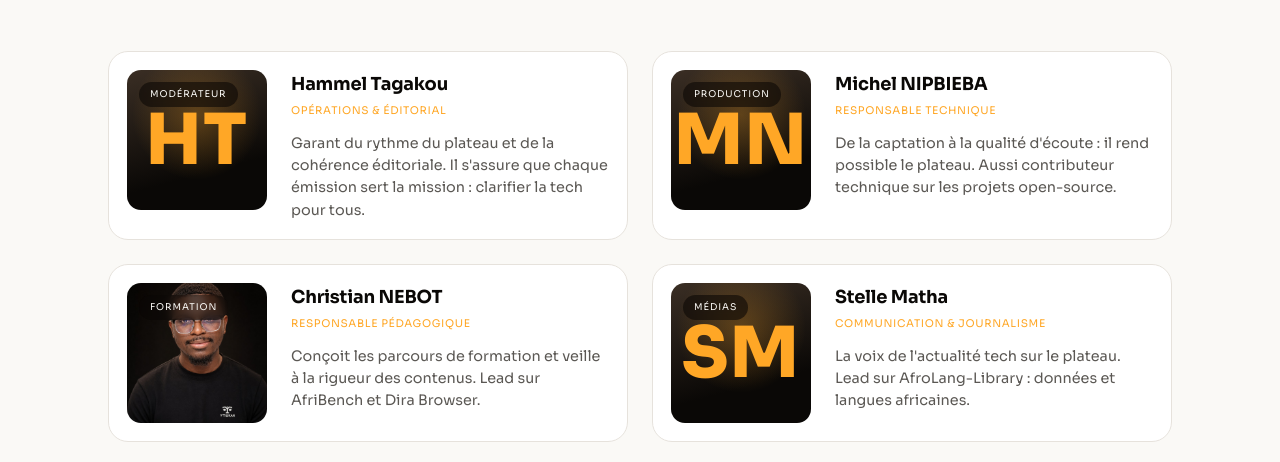
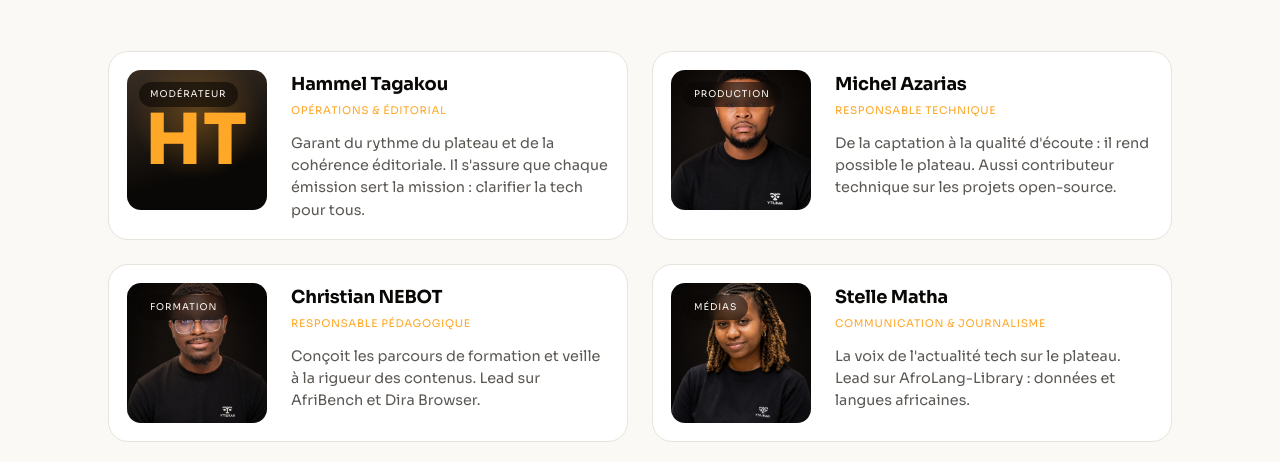
Before and after one commit to YTILIKAN/ytilikan.github.io, a Next.js app: page /equipe in a window 1280 px wide. Shown: the part 490-952 px from the top of the page. Built offline with nearby package versions, Linux system fonts and the light colour scheme; no server answers.

Commit message:
Ajoute les photos de Michel Azarias et Stelle Matha.
Co-authored-by: Cursor <cursoragent@cursor.com>

```diff
--- a/app/components/Equipe.tsx
+++ b/app/components/Equipe.tsx
@@ -18,11 +18,11 @@ const membres: {
     linkedin: '#',
   },
   {
-    name: 'Michel NIPBIEBA',
+    name: 'Michel Azarias',
     role: 'Responsable technique',
     body: 'Supervise la technique des tournages : image, son, lumière. Intervenant permanent, expertise terrain.',
     tag: 'Production',
-    photo: null,
+    photo: '/team/michel-azarias.png',
     linkedin: '#',
   },
   {
@@ -38,7 +38,7 @@ const membres: {
     role: 'Communication & journalisme',
     body: 'Prépare et présente la revue de presse, assure la veille tech et gère les réseaux sociaux.',
     tag: 'Médias',
-    photo: null,
+    photo: '/team/stelle-matha.png',
     linkedin: '#',
   },
   {
--- a/app/equipe/page.tsx
+++ b/app/equipe/page.tsx
@@ -29,13 +29,13 @@ const membres: {
     linkedin: '#',
   },
   {
-    name: 'Michel NIPBIEBA',
+    name: 'Michel Azarias',
     role: 'Responsable technique',
     body: 'Supervise la technique des tournages : image, son, lumière. Intervenant permanent, expertise terrain.',
     detail:
       "De la captation à la qualité d'écoute : il rend possible le plateau. Aussi contributeur technique sur les projets open-source.",
     tag: 'Production',
-    photo: null,
+    photo: '/team/michel-azarias.png',
     linkedin: '#',
   },
   {
@@ -55,7 +55,7 @@ const membres: {
     detail:
       "La voix de l'actualité tech sur le plateau. Lead sur AfroLang-Library : données et langues africaines.",
     tag: 'Médias',
-    photo: null,
+    photo: '/team/stelle-matha.png',
     linkedin: '#',
   },
   {
--- a/lib/projets.ts
+++ b/lib/projets.ts
@@ -27,7 +27,7 @@ export const PROJETS: Projet[] = [
       'Résultats publics et comparables',
     ],
     stack: ['Python', 'LLM eval', 'Francophonie'],
-    authors: 'Christian NEBOT (Lead) · Michel NIPBIEBA',
+    authors: 'Christian NEBOT (Lead) · Michel Azarias',
     github: 'https://github.com/YTILIKAN/AfriBench',
     site: 'https://afribench.vercel.app',
   },
```
Also changed, not shown: public/team/michel-azarias.png (added), public/team/stelle-matha.png (added).
